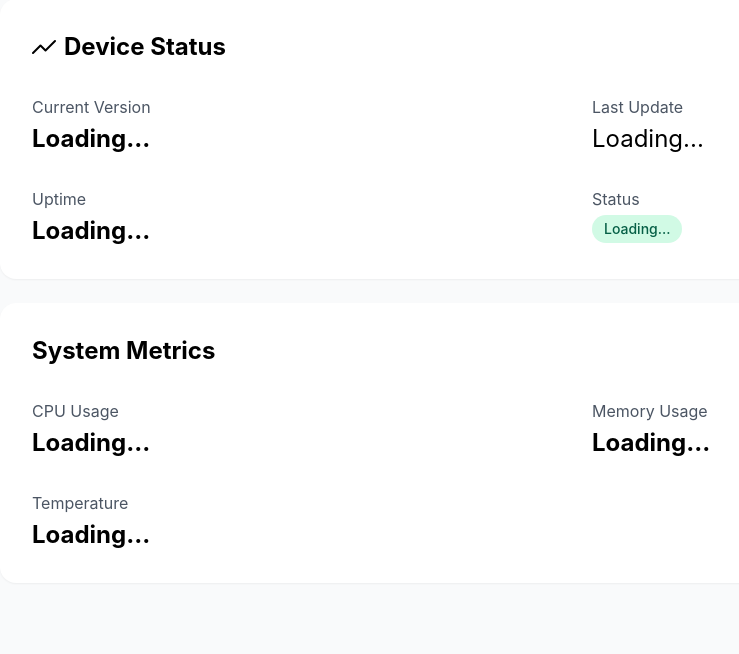
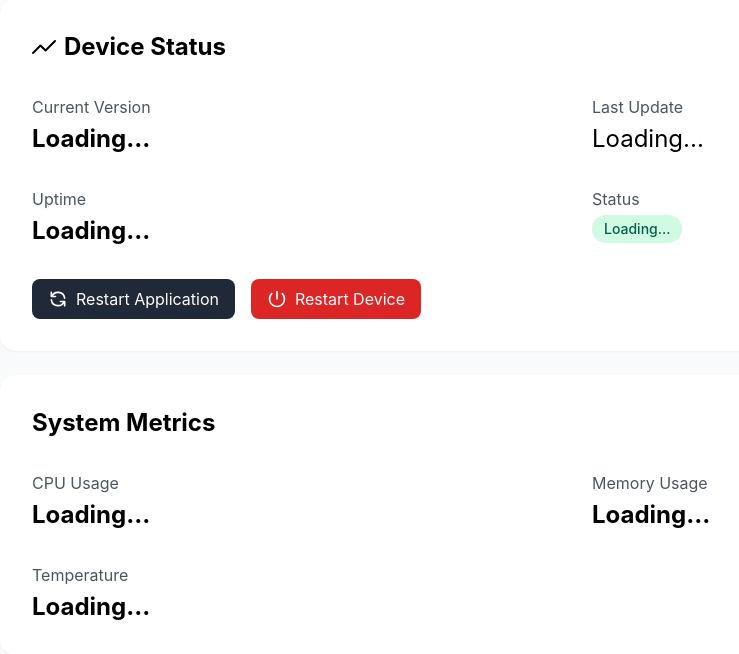
Before and after one commit to naga-master/iot_gateway, a Python web app: template src/templates/index.html in a window 1280 px wide. Shown: the part 185-839 px from the top of the page, without its empty margins (64-803 px from the left). Before the commit the page ends 733 px from the top, so only its background shows below. Run offline with Jinja, Linux system fonts and the light colour scheme; the template is opened without the code that fills it: most values are stand-ins (such as "Sample title", 1, 10 or a date in 2020); some libraries are stand-ins or nearby versions.

Commit message:
restart app, restart device button added

```diff
--- a/src/templates/index.html
+++ b/src/templates/index.html
@@ -66,6 +66,29 @@
                 <div class="text-gray-600 mb-1">Status</div>
                 <div class="inline-block px-3 py-1 bg-green-100 text-green-800 rounded-full text-sm font-medium" id="status">Loading...</div>
             </div>
+        </div>
+
+        <!-- Add this after the grid in the Device Status Card -->
+        <div class="mt-8 flex space-x-4">
+            <button
+                onclick="restartApp()"
+                class="flex items-center space-x-2 px-4 py-2 bg-gray-800 text-white rounded-lg hover:bg-gray-900 focus:outline-none focus:ring-2 focus:ring-gray-500 focus:ring-offset-2">
+                <svg class="w-5 h-5" viewBox="0 0 24 24" fill="none" stroke="currentColor">
+                    <path d="M4 4v5h.582m15.356 2A8.001 8.001 0 004.582 9m0 0H9m11 11v-5h-.581m0 0a8.003 8.003 0 01-15.357-2m15.357 2H15"
+                          stroke-width="2" stroke-linecap="round" stroke-linejoin="round"/>
+                </svg>
+                <span>Restart Application</span>
+            </button>
+
+            <button
+                onclick="restartDevice()"
+                class="flex items-center space-x-2 px-4 py-2 bg-red-600 text-white rounded-lg hover:bg-red-700 focus:outline-none focus:ring-2 focus:ring-red-500 focus:ring-offset-2">
+                <svg class="w-5 h-5" viewBox="0 0 24 24" fill="none" stroke="currentColor">
+                    <path d="M5.636 5.636a9 9 0 1012.728 0M12 3v9"
+                          stroke-width="2" stroke-linecap="round" stroke-linejoin="round"/>
+                </svg>
+                <span>Restart Device</span>
+            </button>
         </div>
     </div>
 
@@ -189,9 +212,60 @@
         }
     }
 
+        async function restartApp() {
+        if (!confirm('Are you sure you want to restart the application?')) {
+            return;
+        }
+
+        try {
+            const response = await fetch('/api/restart-app', {
+                method: 'POST',
+            });
+
+            if (!response.ok) {
+                throw new Error('Failed to restart application');
+            }
+
+            // Show message to user
+            alert('Application restart initiated. Please wait a moment...');
+
+            // Wait a few seconds then reload the page
+            setTimeout(() => {
+                window.location.reload();
+            }, 10000);
+        } catch (error) {
+            console.error('Error:', error);
+            alert('Failed to restart application: ' + error.message);
+        }
+    }
+
+    async function restartDevice() {
+        if (!confirm('Are you sure you want to restart the device? This will cause a few minutes of downtime.')) {
+            return;
+        }
+
+        try {
+            const response = await fetch('/api/restart-device', {
+                method: 'POST',
+            });
+
+            if (!response.ok) {
+                throw new Error('Failed to restart device');
+            }
+
+            // Show message to user
+            alert('Device restart initiated. Please wait a few minutes before reconnecting...');
+        } catch (error) {
+            console.error('Error:', error);
+            alert('Failed to restart device: ' + error.message);
+        }
+    }
+
     // Show status tab by default
     document.addEventListener('DOMContentLoaded', function() {
         showTab('status');
+
+
     });
 </script>
 {% endblock %}
```
Also changed, not shown: src/iot_gateway/api/endpoints/ui_config.py (+56 -0 lines).
